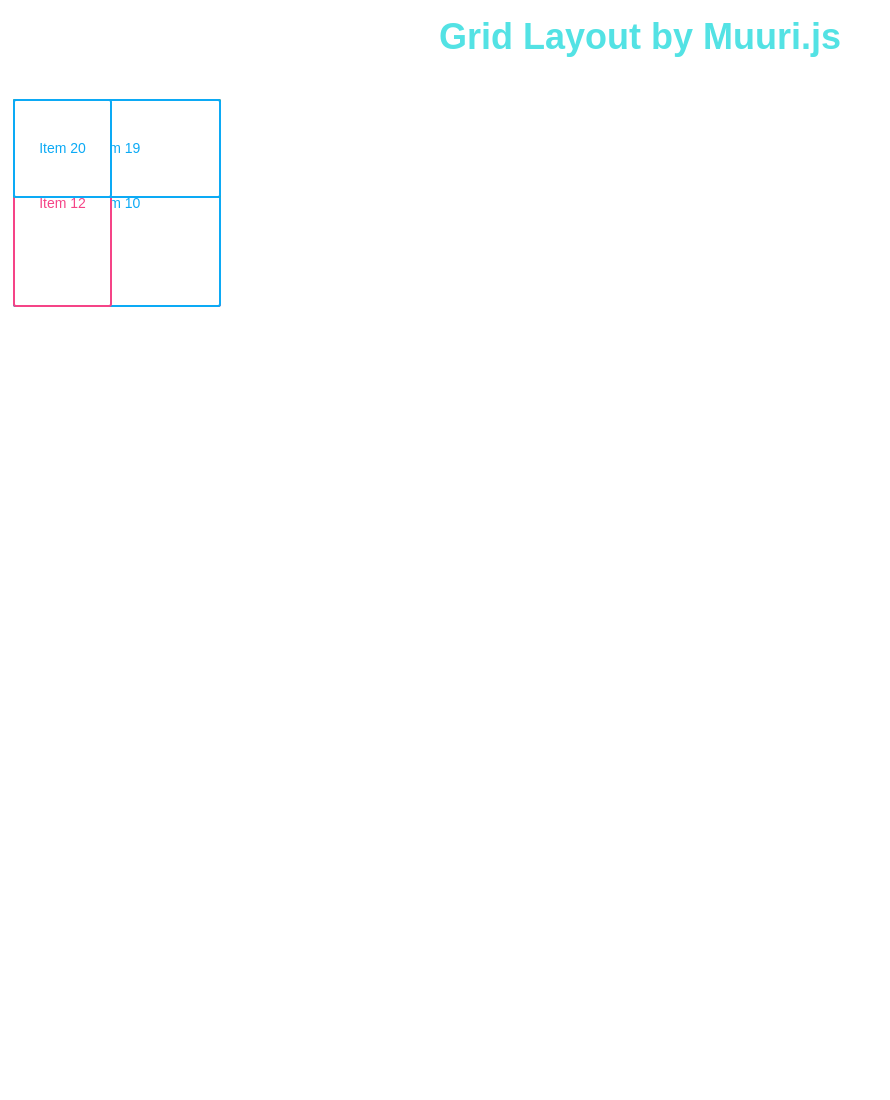
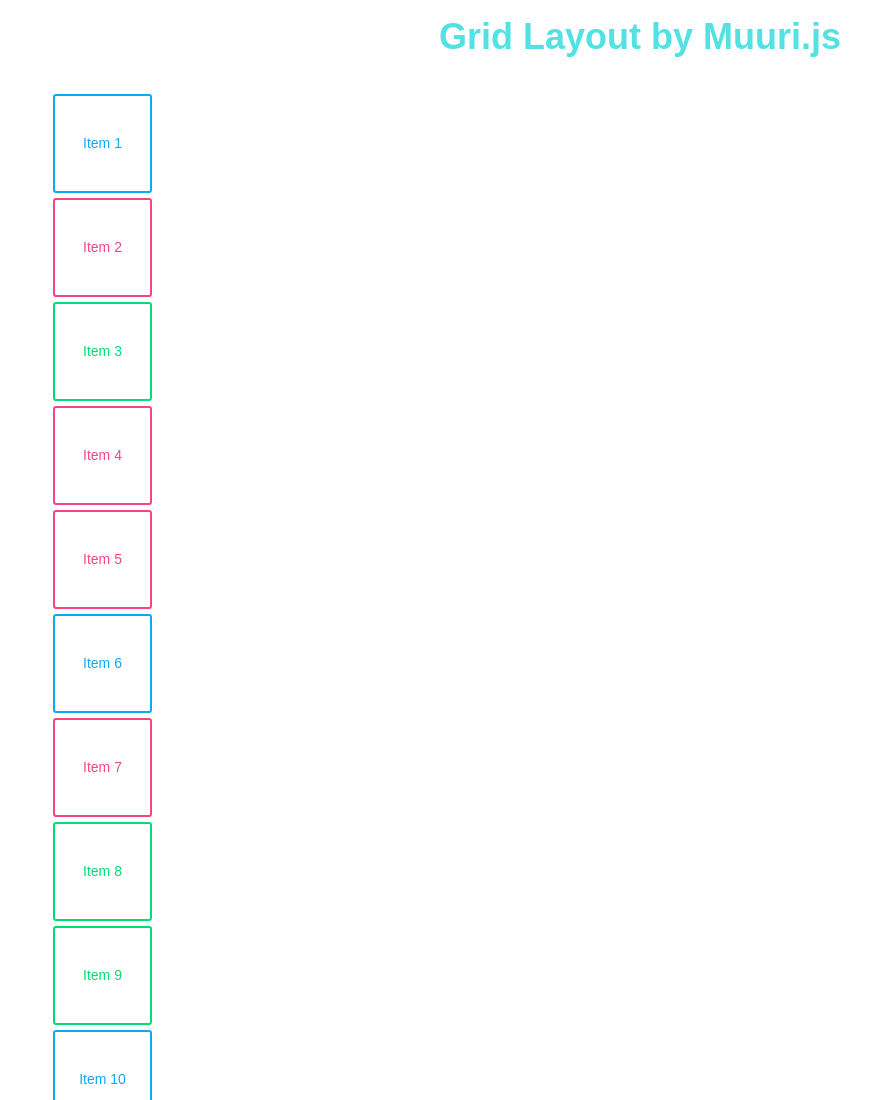
Before and after one commit to OrisakaToshihiko/photodiary, a plain HTML site: page index.html in a window 1280 px wide. Shown: the top 1100 px of the page, without its empty margins (0-890 px from the left). Before the commit the page ends 800 px from the top, so only its background shows below. Drawn offline with Linux system fonts and the light colour scheme.

Commit message:
html li化 position absolute 解除

```diff
--- a/assets/sass/base.scss
+++ b/assets/sass/base.scss
@@ -98,7 +98,7 @@ h1{
 }
 .item {
   display: block;
-  position: absolute;
+  // position: absolute;
   width:99px;
   height:99px;
   margin: 5px;
--- a/index.html
+++ b/index.html
@@ -16,7 +16,8 @@
     <main>
       <h1>Grid Layout by Muuri.js</h1>
       <div class="grid">
-        <div class="item blue w2 h2">
+        <ul>
+        <li class="item blue">
           <div class="item-content">
             <!-- Safe zone, enter your custom markup -->
               <div class="custom-content">
@@ -24,140 +25,143 @@
               </div>
             <!-- Safe zone ends -->
           </div>
-        </div>
-        <div class="item red w2">
+        </li>
+
+        <li class="item red">
           <div class="item-content">
             <div class="custom-content">
               Item 2
             </div>
           </div>
-        </div>
-        <div class="item green w2">
+        </li>
+
+        <li class="item green">
           <div class="item-content">
             <div class="custom-content">
               Item 3
             </div>
           </div>
-        </div>
-        <div class="item red w2 h2">
+        </li>
+        <li class="item red">
           <div class="item-content">
             <div class="custom-content">
               Item 4
             </div>
           </div>
-        </div>
-        <div class="item red">
+        </li>
+        <li class="item red">
           <div class="item-content">
             <div class="custom-content">
               Item 5
             </div>
           </div>
-        </div>
-        <div class="item blue">
+        </li>
+        <li class="item blue">
           <div class="item-content">
             <div class="custom-content">
               Item 6
             </div>
           </div>
-        </div>
-        <div class="item red h2">
+        </li>
+        <li class="item red">
           <div class="item-content">
             <div class="custom-content">
               Item 7
             </div>
           </div>
-        </div>
-        <div class="item green h2">
+        </li>
+        <li class="item green">
           <div class="item-content">
             <div class="custom-content">
               Item 8
             </div>
           </div>
-        </div>
-        <div class="item green w2">
+        </li>
+        <li class="item green">
           <div class="item-content">
             <div class="custom-content">
               Item 9
             </div>
           </div>
-        </div>
-        <div class="item blue w2 h2">
+        </li>
+        <li class="item blue">
           <div class="item-content">
             <div class="custom-content">
               Item 10
             </div>
           </div>
-        </div>
-        <div class="item green">
+        </li>
+        <li class="item green">
           <div class="item-content">
             <div class="custom-content">
               Item 11
             </div>
           </div>
-        </div>
-        <div class="item red h2">
+        </li>
+        <li class="item red">
           <div class="item-content">
             <div class="custom-content">
               Item 12
             </div>
           </div>
-        </div>
-        <div class="item blue w2">
+        </li>
+        <li class="item blue">
           <div class="item-content">
             <div class="custom-content">
               Item 13
             </div>
           </div>
-        </div>
-        <div class="item blue w2">
+        </li>
+        <li class="item blue">
           <div class="item-content">
             <div class="custom-content">
               Item 14
             </div>
           </div>
-        </div>
-        <div class="item green">
+        </li>
+        <li class="item green">
           <div class="item-content">
             <div class="custom-content">
               Item 15
             </div>
           </div>
-        </div>
-        <div class="item red w2">
+        </li>
+        <li class="item red">
           <div class="item-content">
             <div class="custom-content">
               Item 16
             </div>
           </div>
-        </div>
-        <div class="item green">
+        </li>
+        <li class="item green">
           <div class="item-content">
             <div class="custom-content">
               Item 17
             </div>
           </div>
-        </div>
-        <div class="item green w2">
+        </li>
+        <li class="item green">
           <div class="item-content">
             <div class="custom-content">
               Item 18
             </div>
           </div>
-        </div>
-        <div class="item blue w2">
+        </li>
+        <li class="item blue">
           <div class="item-content">
             <div class="custom-content">
               Item 19
             </div>
           </div>
-        </div>
-        <div class="item blue">
+        </li>
+        <li class="item blue">
           <div class="item-content">
             <div class="custom-content">
               Item 20
             </div>
           </div>
-        </div>
+        </li>
+        </ul>
       </div>
     </main>
 </body>
```
Also changed, not shown: assets/css/base.css.
